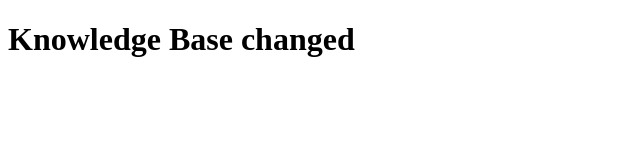
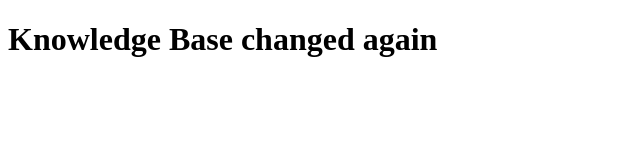
Before and after one commit to SyafiqEXP/Main, a plain HTML site: page index.html in a window 1280 px wide. Shown: the whole page, without its empty margins (0-640 px from the left). Drawn offline with Linux system fonts and the light colour scheme.

Commit message:
change again !

```diff
--- a/index.html
+++ b/index.html
@@ -5,6 +5,6 @@
     <title> Ark </title>
   </head>
   <body>
-    <h1> Knowledge Base changed</h1>
+    <h1> Knowledge Base changed again</h1>
   </body>
 </html>
```
